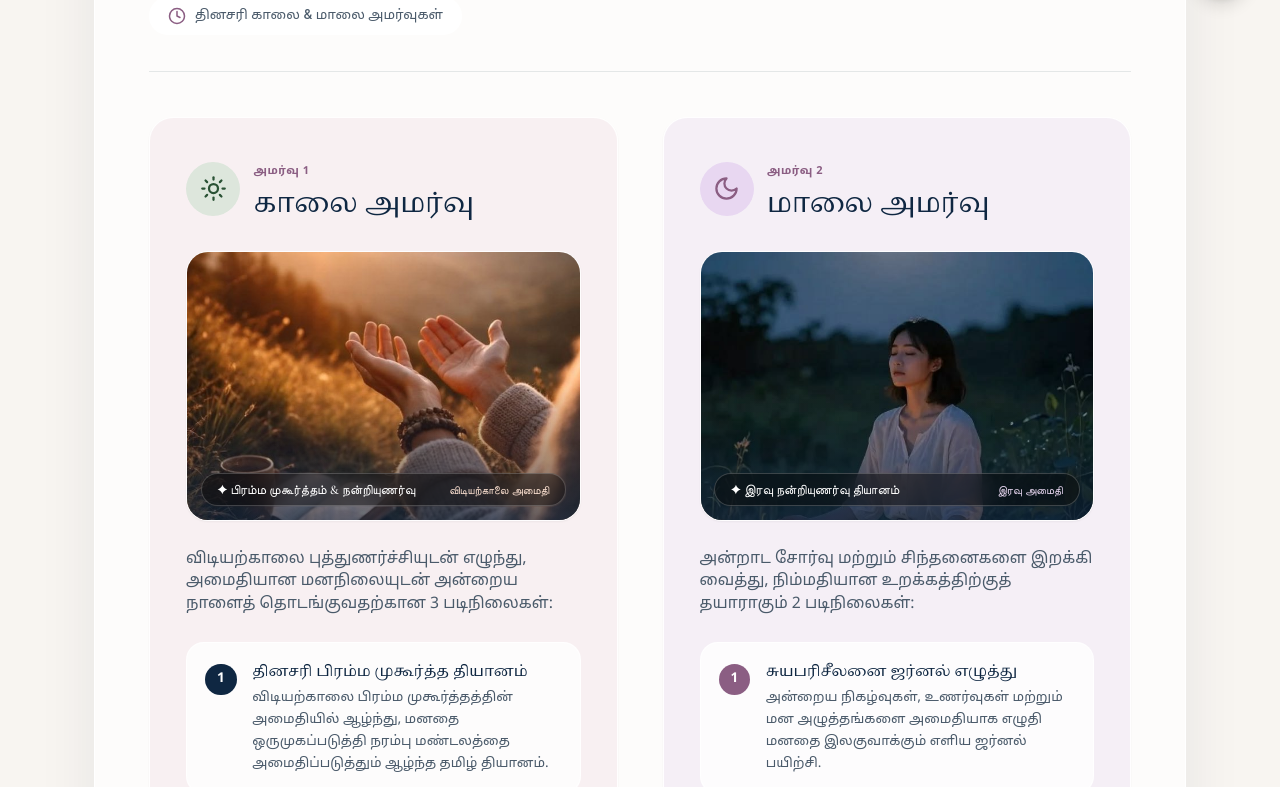
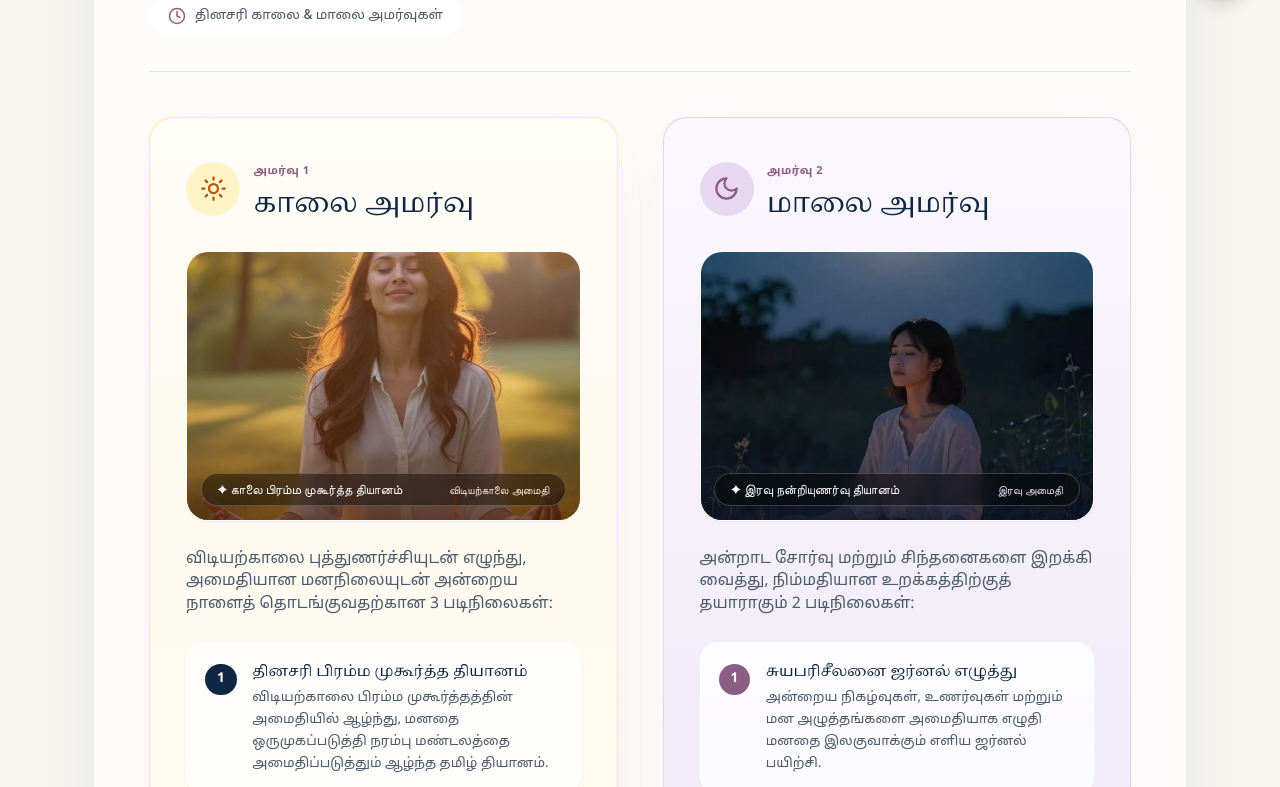
Before and after one commit to sridharis16042007-collab/peacebuddy-tamil, a Next.js app: page /programs in a window 1280 px wide. Shown: the part 773-1560 px from the top of the page. Built offline with nearby package versions, Linux system fonts and the light colour scheme.

Commit message:
Update morning session badge to Morning Brahma Muhurtham Meditation and apply dawn & twilight gradients

```diff
--- a/app/programs/page.tsx
+++ b/app/programs/page.tsx
@@ -105,11 +105,11 @@ export default function ProgramsPage() {
           <div className="grid grid-cols-1 md:grid-cols-2 gap-8 lg:gap-10 my-10">
 
             {/* 1. MORNING SESSION */}
-            <div className="rounded-[24px] p-6 sm:p-8 bg-[#F6EBEE]/70 border border-white/90 shadow-sm flex flex-col justify-between relative overflow-hidden">
+            <div className="rounded-[24px] p-6 sm:p-8 bg-gradient-to-b from-[#FFFDF8] via-[#FFF9EE] to-[#FFF5E6]/80 border border-[#FDE68A]/70 shadow-[0_20px_60px_rgba(217,119,6,0.06)] flex flex-col justify-between relative overflow-hidden">
               <div>
                 {/* Session Header */}
                 <div className="flex items-center gap-3 mb-6">
-                  <div className="p-3 rounded-full bg-[#DDE6DC] text-[#2A5235] flex-shrink-0">
+                  <div className="p-3 rounded-full bg-[#FEF3C7] text-[#B45309] flex-shrink-0">
                     <Sun className="w-6 h-6" />
                   </div>
                   <div>
@@ -122,25 +122,25 @@ export default function ProgramsPage() {
                   </div>
                 </div>
 
-                {/* Morning Session Visual Hero Image (Sunrise Gratitude & Meditation) */}
+                {/* Morning Session Visual Hero Image (Brahma Muhurtham Meditation) */}
                 <div className="relative w-full h-52 sm:h-60 rounded-[22px] overflow-hidden mb-6 shadow-sm border border-white/85 group">
                   <Image
-                    src="/assets/morning-gratitude-sunrise.jpg"
-                    alt="Brahma Muhurtham Morning Meditation and Gratitude Writing"
+                    src="/assets/morning-garden-meditation.jpg"
+                    alt="Morning Brahma Muhurtham Meditation and Gratitude"
                     fill
                     sizes="(max-width: 768px) 100vw, 550px"
                     className="object-cover group-hover:scale-105 transition-transform duration-700"
                     priority
                   />
-                  <div className="absolute inset-0 bg-gradient-to-t from-[#0F2742]/65 via-transparent to-transparent pointer-events-none" />
+                  <div className="absolute inset-0 bg-gradient-to-t from-[#451A03]/70 via-[#78350F]/15 to-transparent pointer-events-none" />
 
                   {/* Photo Title */}
                   <div className="absolute bottom-3 left-3 right-3 flex items-center justify-between text-white text-xs px-3.5 py-1.5 rounded-full bg-black/40 backdrop-blur-md border border-white/20">
                     <span className="font-serif font-medium text-[13px]">
-                      ✦ {lang === 'ta' ? 'பிரம்ம முகூர்த்தம் & நன்றியுணர்வு' : 'Brahma Muhurtham & Gratitude'}
+                      ✦ {lang === 'ta' ? 'காலை பிரம்ம முகூர்த்த தியானம்' : 'Morning Brahma Muhurtham Meditation'}
                     </span>
                     <span className="text-[11px] text-[#FDE2D2] font-sans">
-                      {lang === 'ta' ? 'விடியற்காலை அமைதி' : 'Golden Sunrise'}
+                      {lang === 'ta' ? 'விடியற்காலை அமைதி' : 'Brahma Muhurtham'}
                     </span>
                   </div>
                 </div>
@@ -219,7 +219,7 @@ export default function ProgramsPage() {
             </div>
 
             {/* 2. EVENING SESSION */}
-            <div className="rounded-[24px] p-6 sm:p-8 bg-[#F1EAF4]/70 border border-white/90 shadow-sm flex flex-col justify-between relative overflow-hidden">
+            <div className="rounded-[24px] p-6 sm:p-8 bg-gradient-to-b from-[#FAF7FD] via-[#F3EDF9] to-[#EBE2F5]/80 border border-[#E0D0EB]/90 shadow-[0_20px_60px_rgba(139,94,131,0.06)] flex flex-col justify-between relative overflow-hidden">
               <div>
                 {/* Session Header */}
                 <div className="flex items-center gap-3 mb-6">
@@ -246,7 +246,7 @@ export default function ProgramsPage() {
                     className="object-cover group-hover:scale-105 transition-transform duration-700"
                     priority
                   />
-                  <div className="absolute inset-0 bg-gradient-to-t from-[#0F2742]/70 via-transparent to-transparent pointer-events-none" />
+                  <div className="absolute inset-0 bg-gradient-to-t from-[#0B132B]/75 via-[#1C1628]/25 to-transparent pointer-events-none" />
 
                   {/* Photo Title */}
                   <div className="absolute bottom-3 left-3 right-3 flex items-center justify-between text-white text-xs px-3.5 py-1.5 rounded-full bg-black/40 backdrop-blur-md border border-white/20">
```
